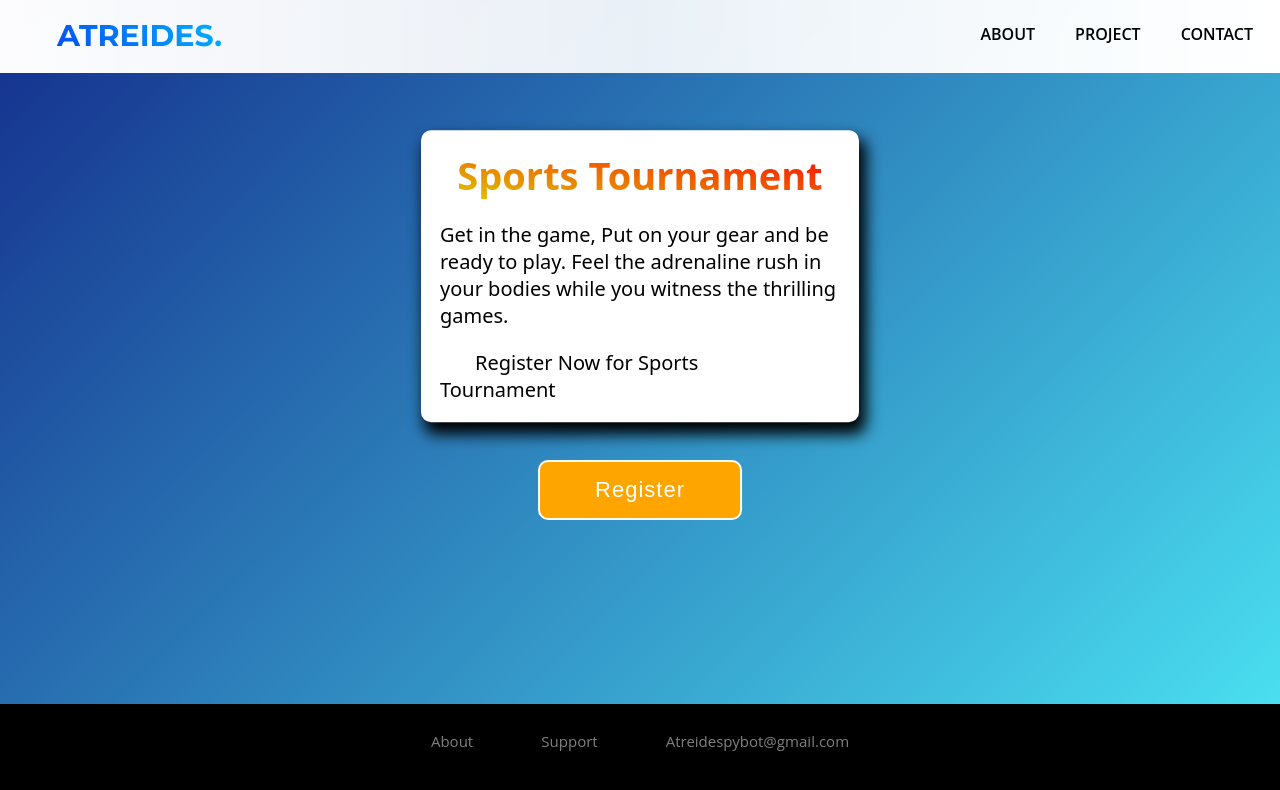
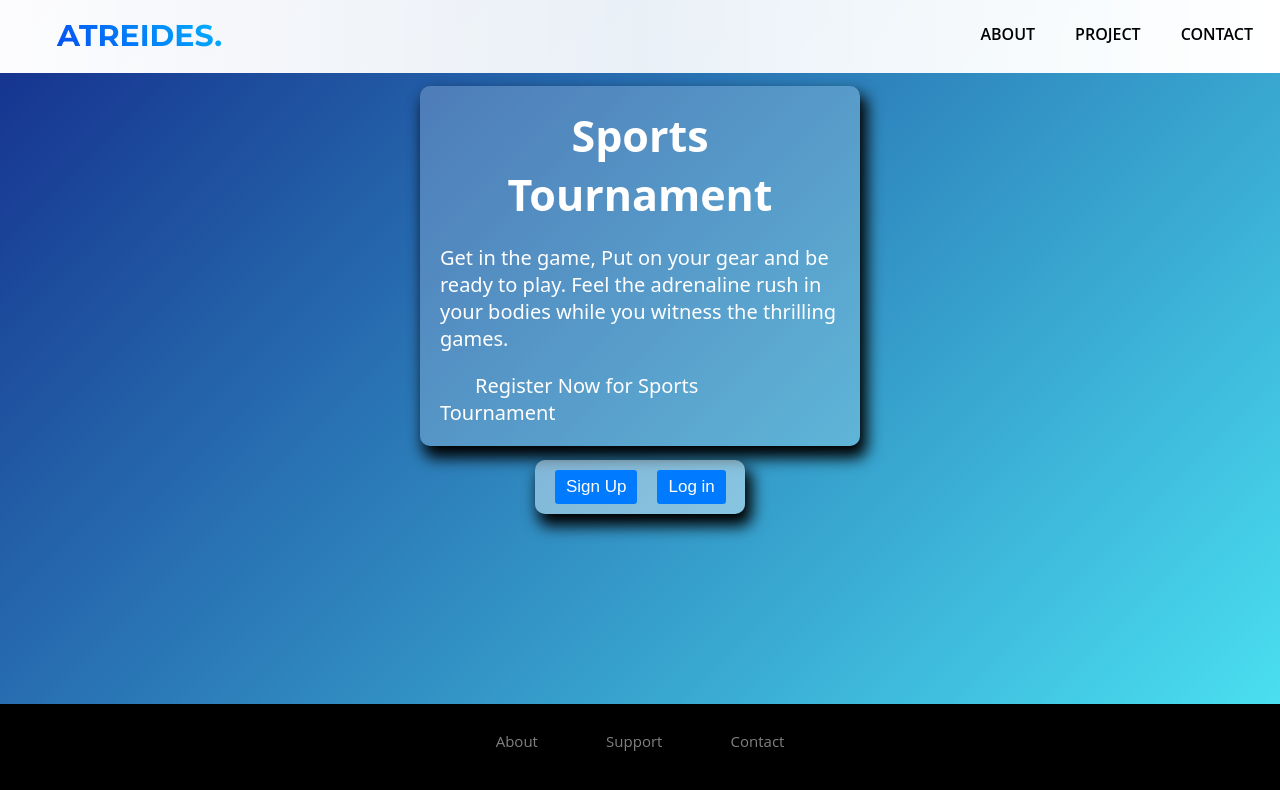
Before and after one commit to Rohanc28/Flask-registration-app, a plain HTML site: page template/index.html in a window 1280 px wide. Drawn offline with Linux system fonts and the light colour scheme.

Commit message:
Update index.html
added log in button for log in screen

```diff
--- a/template/index.html
+++ b/template/index.html
@@ -146,33 +146,16 @@
         color: black;
       }
 
-      .btn button {
-        background-image: linear-gradient(144deg, white, grey);
-        position: relative;
-        display: flex;
-        margin: 10px;
-        padding: 13px;
-        border-radius: 30px;
-        right: 1em;
-
-        text-transform: uppercase;
-        transition: all 0.1s ease-in;
-        transition-duration: 0.4s;
-      }
-      .btn button :hover {
-        background-color: #4caf50; /* Green */
-        color: var(--main-bg-color);
-      }
       #head-2 {
         font-family: system-ui, -apple-system, Segoe UI, Roboto, Helvetica Neue,
           Arial, Noto Sans;
-        font-size: 38px;
+        font-size: 43px;
         font-weight: 600;
         display: flex;
         flex-direction: column;
         justify-content: center;
         text-align: center;
-        background-image: linear-gradient(190deg, red, rgb(220, 205, 0));
+        background-image: linear-gradient(190deg, white, white);
         -webkit-text-fill-color: transparent;
         -webkit-background-clip: text;
       }
@@ -183,16 +166,17 @@
         left: 50%;
         transform: translate(-50%, -65%);
 
-        background-color: rgba(255, 255, 255, 1);
-        border: 4px solid rgba(255, 255, 255, 1);
+        background-color: rgba(255, 255, 255, 0.2);
+        border: 0px solid rgba(255, 255, 255, 1);
         border-radius: 10px;
-        padding: 15px;
+        padding: 20px;
         box-shadow: 5px 10px 15px 2px rgb(0, 0, 0);
       }
       .main-1 {
         font-family: system-ui, -apple-system, Segoe UI, Roboto, Helvetica Neue,
           Arial, Noto Sans;
         font-size: 20px;
+        color: white;
       }
       /*------------------------------------------------------------------*/
       #heading {
@@ -203,14 +187,14 @@
       .submit {
         margin-top: 20px;
         position: absolute;
-        padding: 15px 55px;
-        width: auto;
-        border: 2px solid white;
+        display: inline;
+        padding: 0px 0px 0px 10px;
+        height: auto;
+        width: 200px;
         border-radius: 10px;
         font-size: 22px;
         color: white;
-        letter-spacing: 1px;
-        background: orange;
+        background: rgba(255, 255, 255, 0.4);
         cursor: pointer;
         transition: 0.4s cubic-bezier(0.175, 0.885, 0.32, 1.275);
 
@@ -219,16 +203,48 @@
 
         -ms-transform: translate(50%, 50%);
         transform: translate(-50%, 00%);
-        box-shadow: 0 0 0;
+        box-shadow: 5px 10px 15px 2px rgb(0, 0, 0);
       }
-      .submit:hover {
-        color: black;
-        border: 3px solid black;
-        background: rgb(252, 136, 1);
-        box-shadow: 4px 4px 2px rgb(0, 0, 0);
-        transition: 0.4s cubic-bezier(0.175, 0.885, 0.32, 1.275);
+      .btn {
+        float: left;
+        font-size: 17px;
+        padding: 6px 10px;
+        margin: 10px;
+        color: white;
+        display: inline-block;
+        text-decoration: none;
+        text-align: center;
+        white-space: nowrap;
+        align-items: center;
+        -ms-touch-action: manipulation;
+        touch-action: manipulation;
+        cursor: pointer;
+        -webkit-user-select: none;
+        -moz-user-select: none;
+        -ms-user-select: none;
+        user-select: none;
+        background: rgb(0, 123, 255);
+        border: 1px solid transparent;
+        border-radius: 3px;
+        transition: 0.5s ease;
       }
-
+      .btn:focus,
+      .btn:active:focus {
+        outline: thin dotted;
+        outline: 5px auto -webkit-focus-ring-color;
+        outline-offset: -2px;
+      }
+      .btn:hover,
+      .btn:focus {
+        background: rgb(0, 105, 217);
+        text-decoration: none;
+      }
+      .btn:active {
+        background: rgb(0, 105, 217);
+        outline: 0;
+        -webkit-box-shadow: inset 0 3px 5px rgba(0, 0, 0, 0.125);
+        box-shadow: inset 0 3px 5px rgba(0, 0, 0, 0.125);
+      }
       /*------------------------------------------------------------------*/
       #foot {
         width: 100%;
@@ -273,9 +289,22 @@
       <nav>
         <a class="logo" href="#">Atreides.</a>
         <ul class="nav-bar">
-          <li class="nav-bar_item"><a href="">about</a></li>
-          <li class="nav-bar_item"><a href="">project</a></li>
-          <li class="nav-bar_item"><a href="">contact</a></li>
+          <li class="nav-bar_item">
+            <a href="https://github.com/Rohanc28/Flask-registration-app#readme"
+              >about</a
+            >
+          </li>
+          <li class="nav-bar_item">
+            <a href="https://github.com/Rohanc28/Flask-registration-app"
+              >project</a
+            >
+          </li>
+          <li class="nav-bar_item">
+            <a
+              href="https://mail.google.com/mail/u/0/?fs=1&to=idevrutahc@gmail.com&su=SUBJECT&body=BODY&tf=cm"
+              >contact</a
+            >
+          </li>
         </ul>
       </nav>
       <!---->
@@ -302,20 +331,27 @@
           >
         </div>
       </div>
-      <form action="/register" method="get">
-        <input class="submit" type="submit" value="Register" />
-      </form>
+      <div class="submit">
+        <form action="/register" method="post">
+          <input class="btn" type="submit" value="Sign Up" />
+        </form>
+        <form action="/login" method="post">
+          <input class="btn" type="submit" value="Log in" />
+        </form>
+      </div>
 
       <!---->
       <div id="foot">
         <ul class="foot-ul">
           <li class="foot-ul-li">
-            <a href="#">About</a>
+            <a href="https://github.com/Rohanc28/Flask-registration-app"
+              >About</a
+            >
           </li>
           <li class="foot-ul-li">
             <a href="#">Support</a>
           </li>
-          <li class="foot-ul-li"><a href="#">Atreidespybot@gmail.com</a></li>
+          <li class="foot-ul-li"><a href="#">Contact</a></li>
         </ul>
       </div>
     </body>
```
